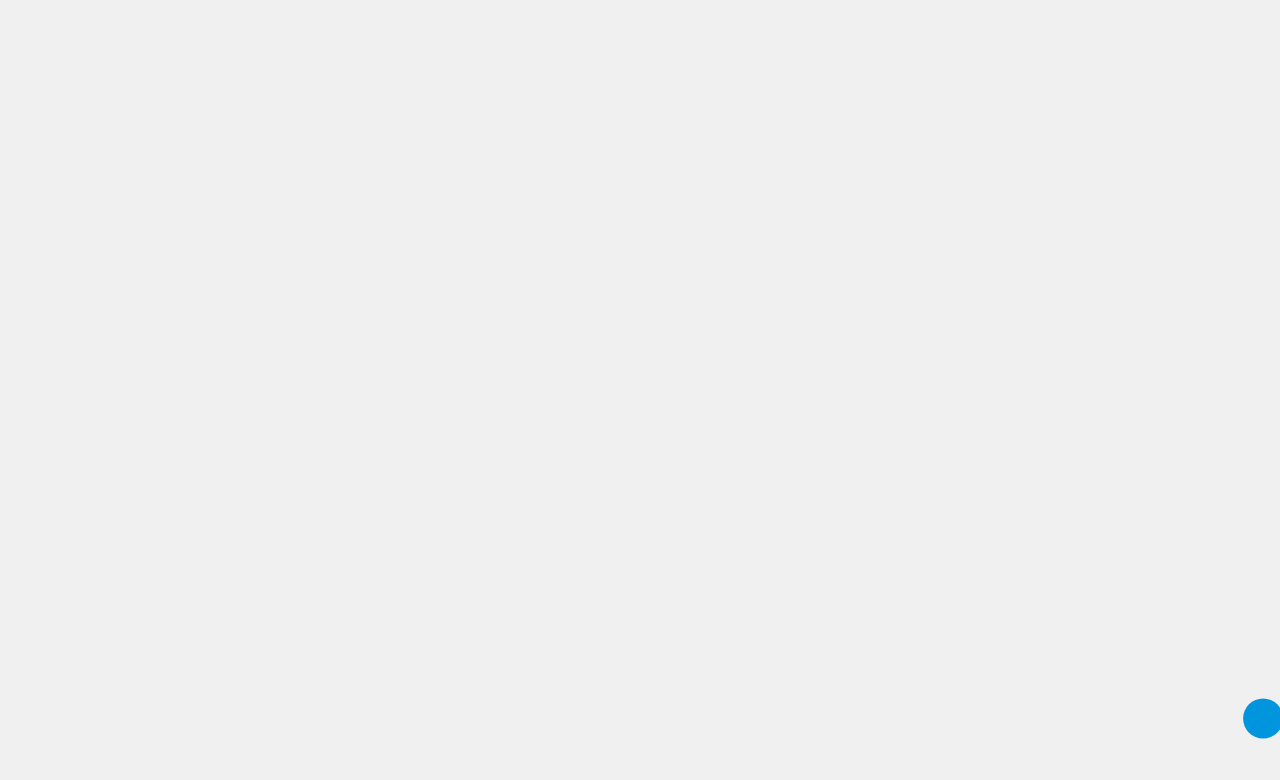
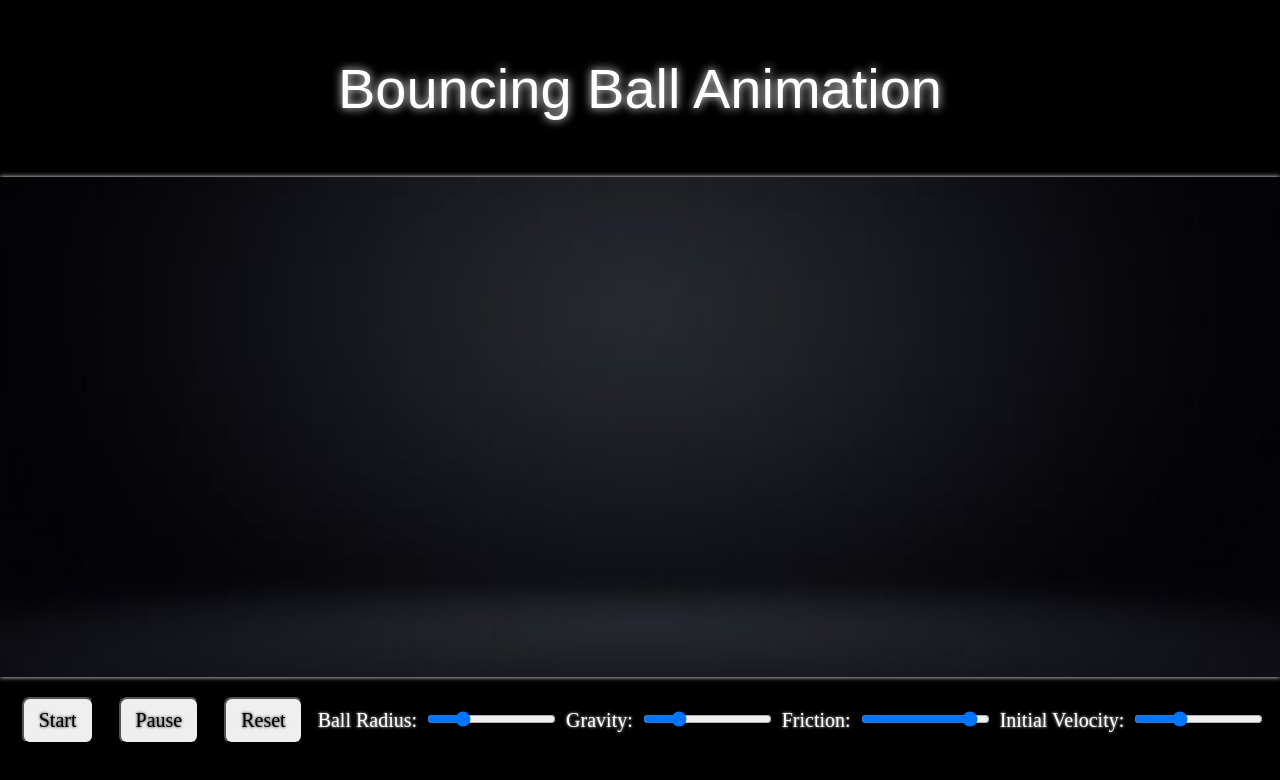
Before and after one commit to jonathantombe/Proyecto_fisica, a plain HTML site: page index.html in a window 1280 px wide. Drawn offline with Linux system fonts and the light colour scheme.

Commit message:
mejorando la animacion de la pelota

```diff
--- a/index.html
+++ b/index.html
@@ -5,9 +5,31 @@
     <meta name="viewport" content="width=device-width, initial-scale=1.0">
     <title>Document</title>
     <link rel="stylesheet" href="style.css">
+    <link rel="preconnect" href="https://fonts.googleapis.com">
+    <link rel="preconnect" href="https://fonts.gstatic.com" crossorigin>
+    <link href="https://fonts.googleapis.com/css2?family=Raleway:ital,wght@0,100..900;1,100..900&family=Roboto:ital,wght@0,300;0,400;0,500;0,900;1,500&display=swap" rel="stylesheet">
 </head>
 <body>
-    <canvas id="canvas"></canvas>
+    <div class="info">
+        <p>Bouncing Ball Animation</p>
+    </div>
+    <div class="contenedor">
+        <canvas id="canvas"></canvas>
+    </div>
+
+    <div class="controls">
+        <button id="startButton">Start</button>
+        <button id="pauseButton">Pause</button>
+        <button id="resetButton">Reset</button>
+        <label for="radiusRange">Ball Radius:</label>
+        <input type="range" id="radiusRange" min="10" max="50" step="1" value="20">
+        <label for="gravityRange">Gravity:</label>
+        <input type="range" id="gravityRange" min="0" max="2" step="0.1" value="0.5">
+        <label for="frictionRange">Friction:</label>
+        <input type="range" id="frictionRange" min="0.9" max="1" step="0.01" value="0.99">
+        <label for="velocityRange">Initial Velocity:</label>
+        <input type="range" id="velocityRange" min="5" max="20" step="1" value="10">
+    </div>
 
     <script src="javascript.js"></script>
 </body>
--- a/javascript.js
+++ b/javascript.js
@@ -1,20 +1,49 @@
 const canvas = document.getElementById('canvas');
 const ctx = canvas.getContext('2d');
-const width = canvas.width = window.innerWidth;
-const height = canvas.height = window.innerHeight;
 
-const ball = {
-    x: width / 2,
-    y: height / 2,
-    radius: 20,
-    color: '#0095DD',
-    velocityX: 5,
-    velocityY: -5,
-    gravity: 0.1,
-    bounce: -0.6
-};
+const width = canvas.width = window.innerWidth - 30;
+const height = canvas.height = window.innerHeight - 300;
 
-function drawBall() {
+const balls = [];
+const numBalls = 20;
+const startX = 10;
+const startY = 10;
+let animationId;
+let isPaused = false;
+let isRunning = false;
+let gravity = 0.5;
+let friction = 0.99;
+let initialVelocity = 10;
+let radius = 20;
+
+function getRandomColor() {
+    const letters = '0123456789ABCDEF';
+    let color = '#';
+    for (let i = 0; i < 6; i++) {
+        color += letters[Math.floor(Math.random() * 16)];
+    }
+    return color;
+}
+
+function createBall() {
+    const ball = {
+        x: startX,
+        y: startY,
+        radius: radius,
+        color: getRandomColor(),
+        velocityX: initialVelocity,
+        velocityY: initialVelocity,
+        gravity: gravity,
+        friction: friction
+    };
+    balls.push(ball);
+}
+
+for (let i = 0; i < numBalls; i++) {
+    createBall();
+}
+
+function drawBall(ball) {
     ctx.beginPath();
     ctx.arc(ball.x, ball.y, ball.radius, 0, Math.PI * 2);
     ctx.fillStyle = ball.color;
@@ -22,32 +51,112 @@ function drawBall() {
     ctx.closePath();
 }
 
-function updateBall() {
+function updateBall(ball) {
     ball.velocityY += ball.gravity;
     ball.x += ball.velocityX;
     ball.y += ball.velocityY;
 
     if (ball.y + ball.radius > height) {
-        ball.velocityY *= ball.bounce;
+        ball.velocityY *= -ball.friction;
         ball.y = height - ball.radius;
-    }
-
-    if (ball.y - ball.radius < 0) {
-        ball.velocityY *= ball.bounce;
+    } else if (ball.y - ball.radius < 0) {
+        ball.velocityY *= -ball.friction;
         ball.y = ball.radius;
     }
 
-    if (ball.x + ball.radius > width || ball.x - ball.radius < 0) {
-        ball.velocityX *= ball.bounce;
+    if (ball.x + ball.radius > width) {
+        ball.velocityX = -(initialVelocity / 2) * ball.friction;
+        ball.x = width - ball.radius;
+    } else if (ball.x - ball.radius < 0) {
+        ball.velocityX = (initialVelocity / 2) * ball.friction;
+        ball.x = ball.radius;
+    } else {
+        ball.velocityX *= ball.friction;
+        if (Math.abs(ball.velocityX) < 0.1) {
+            ball.velocityX = 0;
+        }
     }
 }
 
-
 function animate() {
     ctx.clearRect(0, 0, width, height);
-    drawBall();
-    updateBall();
-    requestAnimationFrame(animate);
+
+    for (let i = 0; i < balls.length; i++) {
+        drawBall(balls[i]);
+        updateBall(balls[i]);
+    }
+
+    if (!isPaused) {
+        animationId = requestAnimationFrame(animate);
+    }
 }
 
-animate();
+document.getElementById('startButton').addEventListener('click', function () {
+    if (!isRunning) {
+        animate();
+        isRunning = true;
+    }
+});
+document.getElementById('pauseButton').addEventListener('click', function () {
+    isPaused = !isPaused;
+    if (!isPaused && isRunning) {
+        animate();
+    }
+});
+
+document.getElementById('resetButton').addEventListener('click', function () {
+    cancelAnimationFrame(animationId);
+    isRunning = false;
+    isPaused = false;
+    balls.length = 0;
+    for (let i = 0; i < numBalls; i++) {
+        createBall();
+    }
+    animate();
+    isRunning = true;
+});
+
+document.getElementById('radiusRange').addEventListener('input', function (e) {
+    radius = parseInt(e.target.value);
+    balls.forEach(ball => {
+        ball.radius = radius;
+    });
+});
+
+canvas.addEventListener('click', (e) => {
+    const rect = canvas.getBoundingClientRect();
+    const x = e.clientX - rect.left;
+    const y = e.clientY - rect.top;
+
+    balls.forEach(ball => {
+        const dx = x - ball.x;
+        const dy = y - ball.y;
+        const distance = Math.sqrt(dx * dx + dy * dy);
+
+        if (distance <= ball.radius) {
+            ball.color = getRandomColor();
+        }
+    });
+});
+
+document.getElementById('gravityRange').addEventListener('input', function (e) {
+    gravity = parseFloat(e.target.value);
+    balls.forEach(ball => {
+        ball.gravity = gravity;
+    });
+});
+
+document.getElementById('frictionRange').addEventListener('input', function (e) {
+    friction = parseFloat(e.target.value);
+    balls.forEach(ball => {
+        ball.friction = friction;
+    });
+});
+
+document.getElementById('velocityRange').addEventListener('input', function (e) {
+    initialVelocity = parseInt(e.target.value);
+    balls.forEach(ball => {
+        ball.velocityX = initialVelocity;
+        ball.velocityY = initialVelocity;
+    });
+});
--- a/style.css
+++ b/style.css
@@ -3,10 +3,64 @@ html {
     margin: 0;
     padding: 0;
     height: 100%;
+    overflow: hidden;
+    background-color: black;
 }
-
+.contenedor{
+    width: 100%;
+    height: auto;
+    background: url('src/img/Free\ Photo\ _\ Abstract\ luxury\ blur\ dark\ grey\ and\ black\ gradient\,\ used\ as\ background\ studio\ wall\ for\ display\ your\ products_.jpg');
+    background-repeat: no-repeat;
+    background-size: cover;
+    background-position: center center;
+    image-rendering: crisp-edges;
+    box-shadow: 0 0px 5px hsl(220, 16%, 96%)
+    ;
+}
 canvas {
     display: block;
     margin: auto;
-    background-color: #f0f0f0;
+    background-color: transparent;
 }
+.info {
+    text-align: center;
+    font-family: Arial, sans-serif;
+    font-size: 3.5rem;
+    text-shadow: 0 0 10px;
+    color: white;
+}
+
+.controls {
+    text-align: center;
+    margin-top: 20px;
+    font-size: 20px;
+    color: white;
+    text-shadow: 0 0 3px;
+}
+
+.controls button {
+    margin: 0 10px;
+    padding: 10px 15px;
+    font-size: 20px;
+    font-family: 'Times New Roman', Times, serif;
+    border-radius: 8px;
+    text-shadow: 0 0 3px;
+}
+
+.controls input[type="range" ] {
+    margin: 5px;
+}
+
+@media(min-width: 380px){
+
+}
+@media(min-width: 580px){
+
+}
+@media(min-width: 720px) {
+
+}
+@media(min-width: 920px) {
+
+}
+@media(min-width: 1200px) {}
```
Also changed, not shown: src/img/Free Photo _ Abstract luxury blur dark grey and black gradient, used as background studio wall for display your products_.jpg (added).
